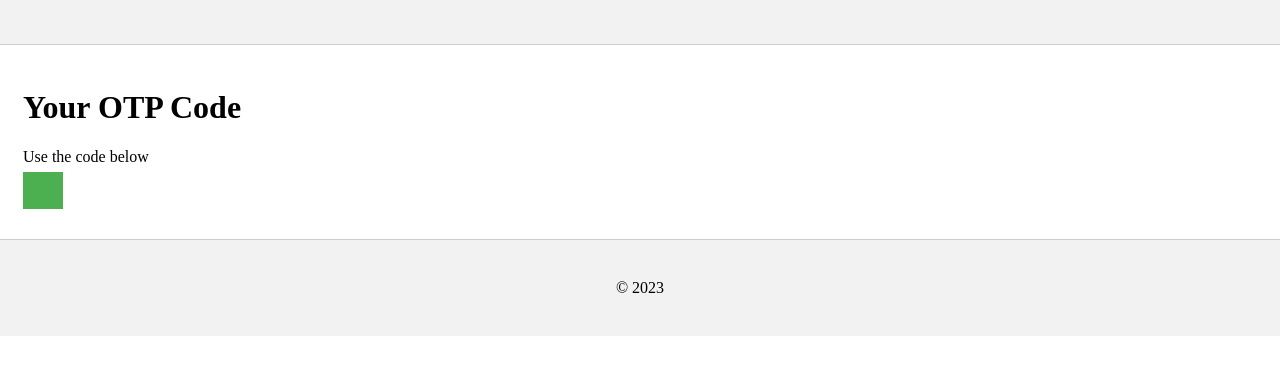
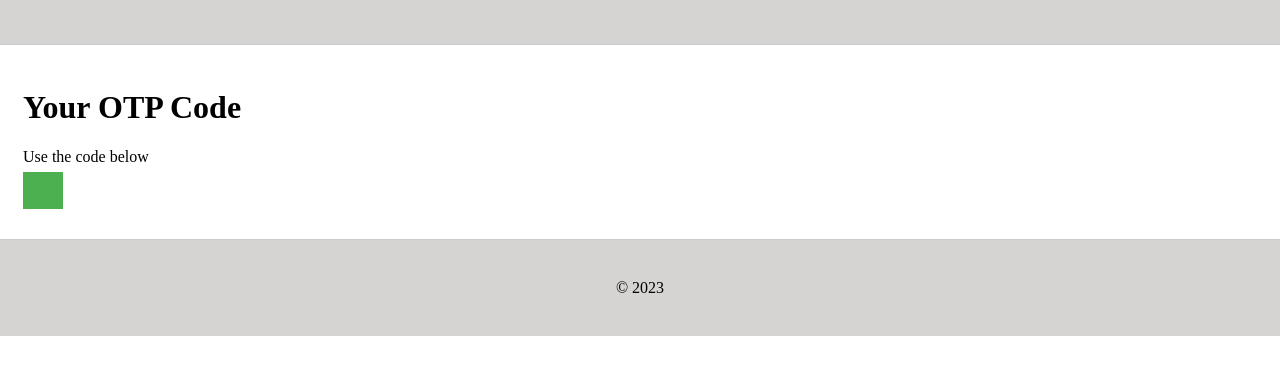
Before and after one commit to pmarks1914/paysis, a Flask app: template templates/email.html in a window 1280 px wide. Shown: the top 375 px of the page. Run offline with Flask 3, Linux system fonts and the light colour scheme; the template is opened without the code that fills it, so the values that code supplies are empty; parts of the project's set-up code (start-up, migrations or seed data) failed here and were passed over.

Commit message:
email template colour option bg

```diff
--- a/templates/email.html
+++ b/templates/email.html
@@ -13,7 +13,7 @@
         {% endfor %}
     </ul> -->
 
-  <table style="width: 100%; background-color: #f2f2f2; border-bottom: 1px solid #ccc;">
+  <table style="width: 100%; background-color: #d6d3d3; border-bottom: 1px solid #ccc;">
     <tr>
       <td style="padding: 20px;">
         </td>
@@ -35,7 +35,7 @@
     </tr>
   </table>
 
-  <table style="width: 100%; background-color: #f2f2f2; border-top: 1px solid #ccc; padding: 20px;">
+  <table style="width: 100%; background-color: #d6d3d3; border-top: 1px solid #ccc; padding: 20px;">
     <tr>
       <td style="text-align: center;">
         <p>© 2023</p>
```
